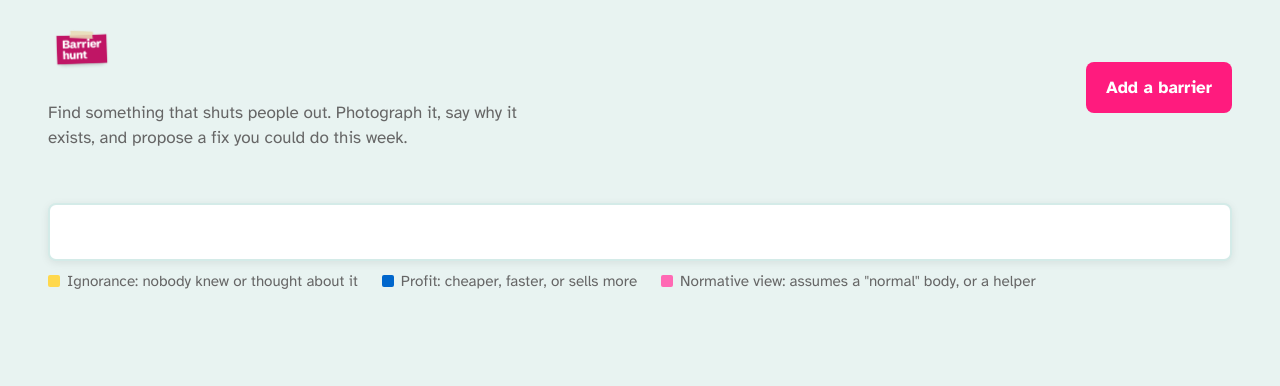
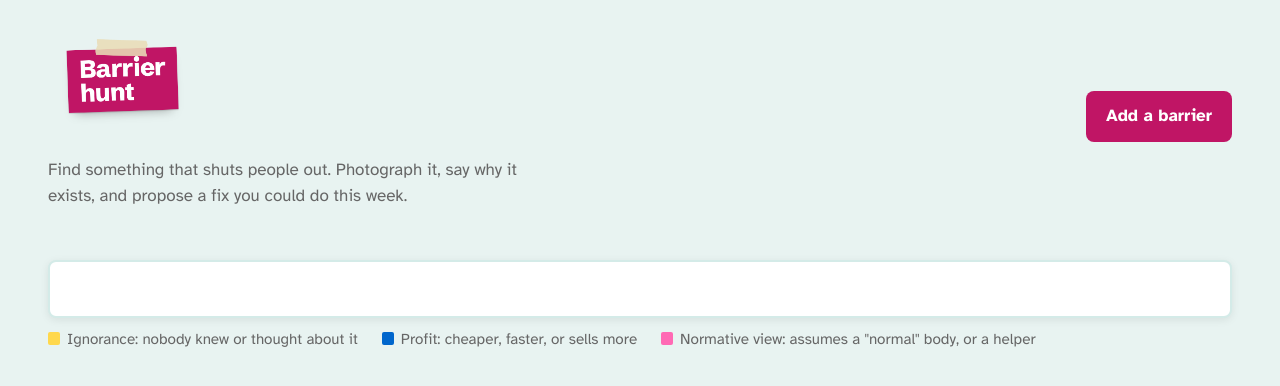
Before and after one commit to ellieskod/barrierhunt, a website: page index.html in a window 1280 px wide. Drawn offline with Linux system fonts and the light colour scheme; no server answers.

Commit message:
Update style.css

```diff
--- a/public/style.css
+++ b/public/style.css
@@ -56,7 +56,7 @@ header.top {
   border-radius: var(--radius);
   width: fit-content;
 }
-.logo { height: 48px; width: auto; max-width: 140px; margin-bottom: 0.5rem; display: inline-block; }
+.logo { width: 150px; margin-bottom: 0.5rem; display: inline-block; }
 .lede { margin: .75rem 0 0; color: var(--text-soft); max-width: 46ch; }
 .join { display: none; align-items: center; gap: 1rem; }
 .join .qr { background: #fff; padding: 10px; border-radius: var(--radius); border: 2px solid var(--asphalt-3); }
@@ -72,8 +72,8 @@ header.top {
   font-weight: 700;
   cursor: pointer;
 }
-.btn-primary { background: var(--line); color: white; }
-.btn-primary:hover { background: #e6007a; }
+.btn-primary { background: #c01565; color: white; }
+.btn-primary:hover { background: #a01150; }
 .btn-ghost { background: transparent; color: var(--text); border: 2px solid var(--asphalt-3); }
 .btn-ghost:hover { border-color: var(--text); background: rgba(0,0,0,.05); }
 .btn[disabled] { opacity: .6; cursor: progress; }
@@ -305,7 +305,7 @@ fieldset { border: 0; margin: 0 0 1.1rem; padding: 0; }
 
 /* ---------- present mode (projector) ---------- */
 body.present header.top { padding: 0.75rem clamp(0.5rem, 2vw, 1.5rem); }
-body.present .logo { height: 36px; }
+body.present .logo { width: 150px; }
 body.present .title { font-size: clamp(1.5rem, 4vw, 2.5rem); padding: 0.5rem; }
 body.present .lede { display: none; }
 body.present .join { display: flex; gap: 0.75rem; align-items: center; }
```
